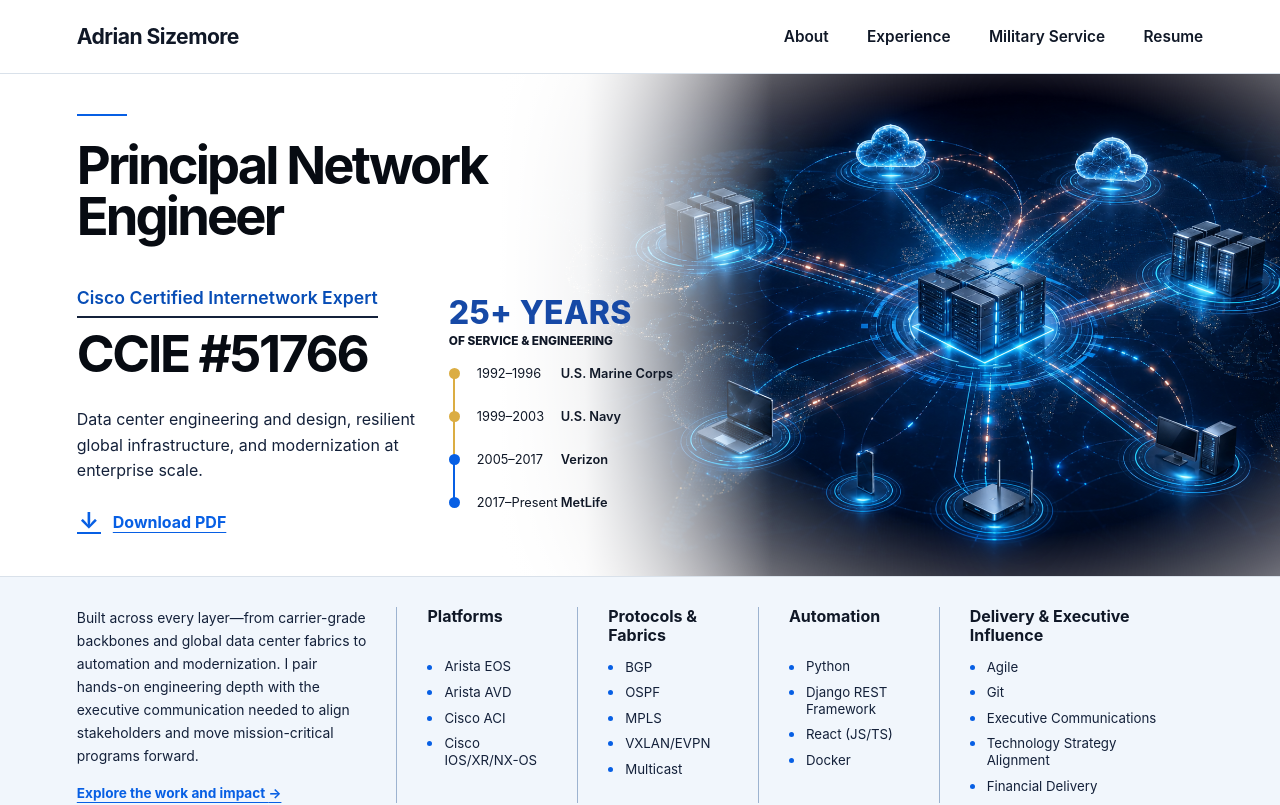
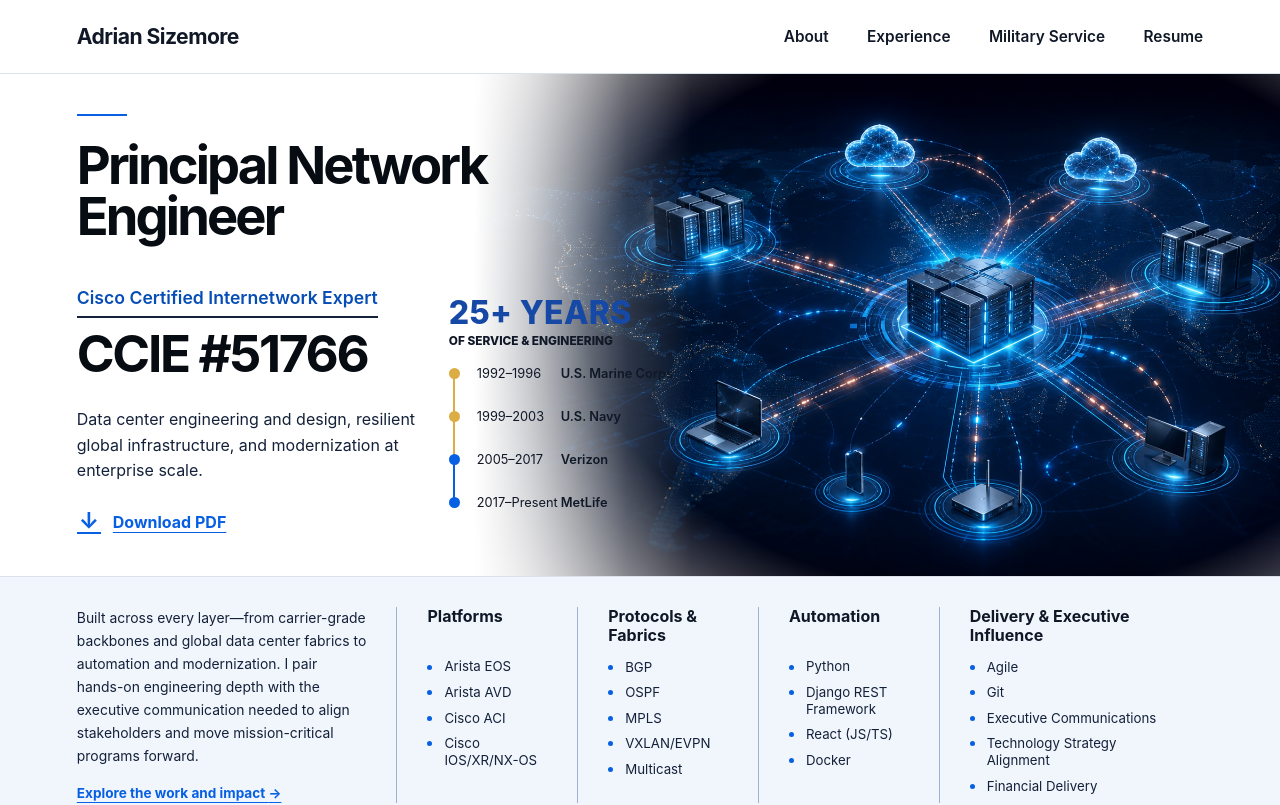
Before and after one commit to adrian-sizemore/MySite-React, a React (Vite) app: page / in a window 1280 px wide. Shown: the top 805 px of the page. Built offline with nearby package versions, Linux system fonts and the light colour scheme; no server answers.

Commit message:
fix: reveal more of hero network artwork

```diff
--- a/src/App.css
+++ b/src/App.css
@@ -200,7 +200,7 @@
 
 .hero-visual {
   position: absolute;
-  inset: 0 0 0 39%;
+  inset: 0 0 0 37%;
   z-index: 0;
   pointer-events: none;
 }
@@ -210,7 +210,13 @@
   position: absolute;
   inset: 0;
   z-index: 1;
-  background: linear-gradient(90deg, #fff 0%, rgba(255,255,255,.92) 11%, transparent 35%);
+  background: linear-gradient(
+    90deg,
+    #fff 0%,
+    rgba(255, 255, 255, 0.72) 7%,
+    rgba(255, 255, 255, 0.18) 19%,
+    transparent 27%
+  );
 }
 
 .hero-visual img {
@@ -218,8 +224,8 @@
   height: 100%;
   object-fit: cover;
   object-position: 58% center;
-  mask-image: radial-gradient(ellipse 79% 91% at 67% 48%, #000 48%, transparent 100%);
-  -webkit-mask-image: radial-gradient(ellipse 79% 91% at 67% 48%, #000 48%, transparent 100%);
+  mask-image: radial-gradient(ellipse 88% 96% at 65% 48%, #000 58%, transparent 100%);
+  -webkit-mask-image: radial-gradient(ellipse 88% 96% at 65% 48%, #000 58%, transparent 100%);
 }
 
 .capability-band {
```
